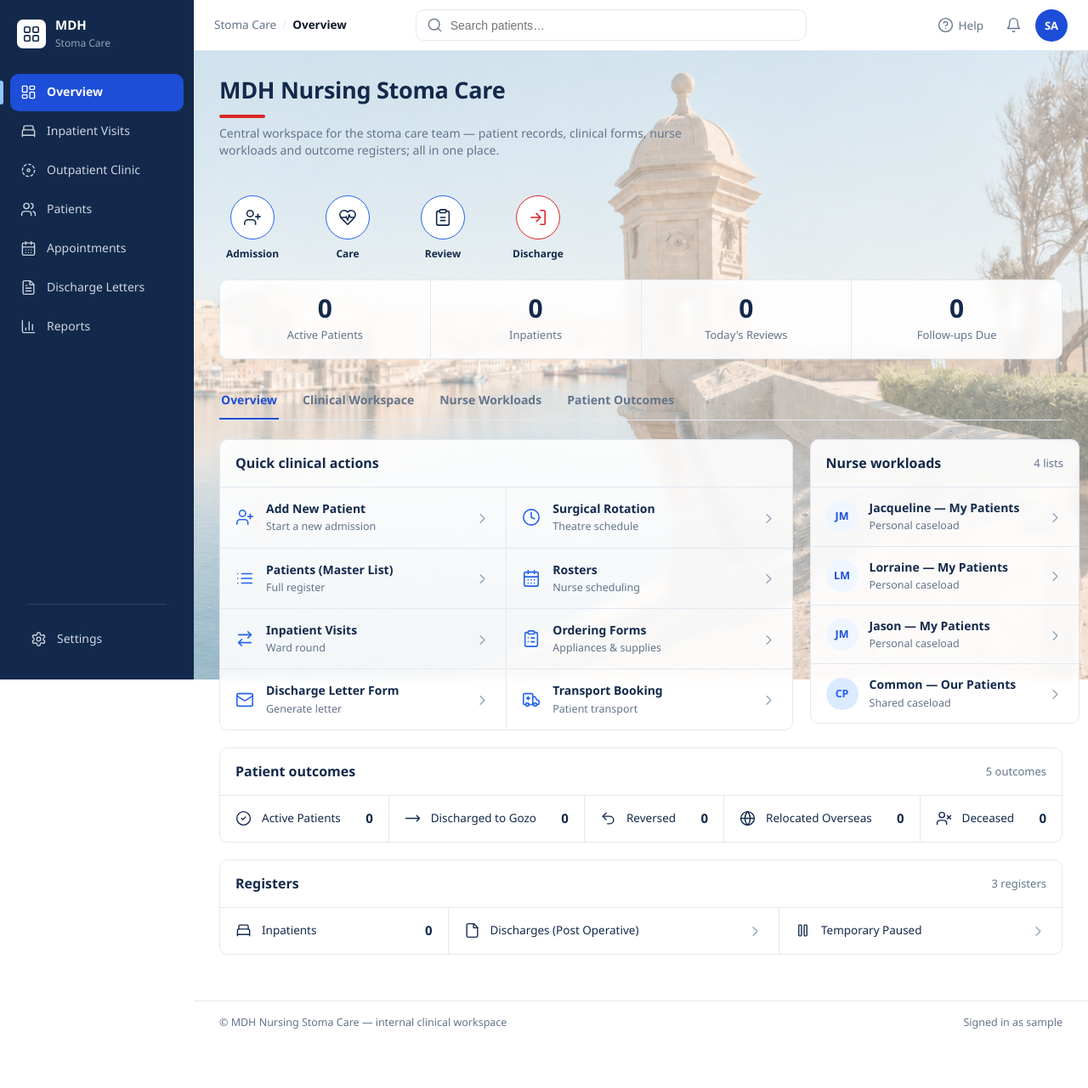
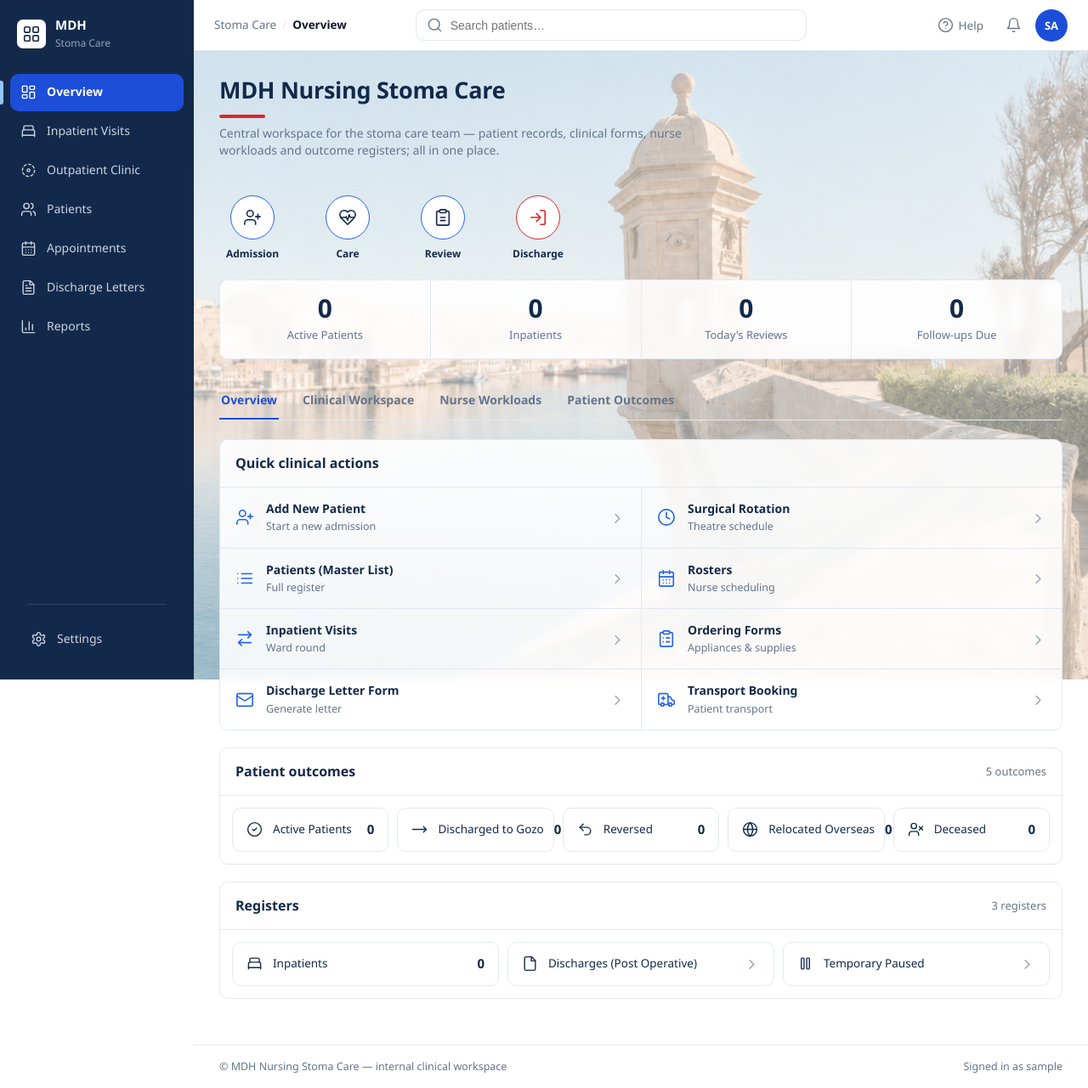
Before and after one commit to jasonfenech118-ctrl/dashborad, a Django app: page / in a window 1280 px wide. Shown: the whole page at 85% size. Before the commit the page ends 1211 px from the top, so only its background shows below. Run offline with Django 5.2, Linux system fonts and the light colour scheme; the visitor is signed in with stand-in values (Sample User, id 1); data that the repository does not hold is empty.

Commit message:
Hide Nurse workloads on home screen; space out outcome buttons (#60)
Hide the Nurse workloads panel on the Overview view (tab kept intact and working); rework Patient outcomes/Registers cells into evenly-spaced equal-width wrapping buttons.

```diff
--- a/backend/templates/clinic/dashboard.html
+++ b/backend/templates/clinic/dashboard.html
@@ -167,10 +167,10 @@
 
   /* outcomes register */
   .outcomes{margin-top:20px;}
-  .reg{display:flex;overflow-x:auto;}
-  .reg .cell{flex:1 0 auto;display:flex;align-items:center;gap:12px;padding:16px 18px;
-    border-left:1px solid var(--border);min-height:44px;}
-  .reg .cell:first-child{border-left:none;}
+  .reg{display:flex;flex-wrap:wrap;gap:10px;padding:14px;}
+  .reg .cell{flex:1 1 180px;min-width:180px;display:flex;align-items:center;gap:12px;padding:14px 16px;
+    border:1px solid var(--border);border-radius:10px;min-height:44px;background:rgba(255,255,255,.5);}
+  .reg .cell:hover{background:var(--canvas);border-color:var(--blue-600);}
   .reg .cell:hover{background:var(--canvas);}
   .reg .r-ic{display:grid;place-items:center;color:var(--navy-900);}
   .reg .r-t{flex:1;font-size:13.5px;font-weight:500;color:var(--navy-900);white-space:nowrap;}
@@ -183,6 +183,7 @@
   .ic-teal{color:var(--teal-600);}
 
   /* section visibility driven by active tab */
+  .main[data-view="overview"] #region-workloads,
   .main[data-view="clinical"] #region-workloads,
   .main[data-view="clinical"] #region-outcomes,
   .main[data-view="clinical"] #region-registers,
@@ -191,6 +192,9 @@
   .main[data-view="workloads"] #region-registers,
   .main[data-view="outcomes"] #region-actions,
   .main[data-view="outcomes"] #region-workloads{display:none;}
+  /* Nurse workloads is hidden on the Overview home screen (still available via
+     its tab), so Quick clinical actions spans the full width there. */
+  .main[data-view="overview"] .cols,
   .main[data-view="workloads"] .cols,
   .main[data-view="outcomes"] .cols{grid-template-columns:1fr;}
 
```
